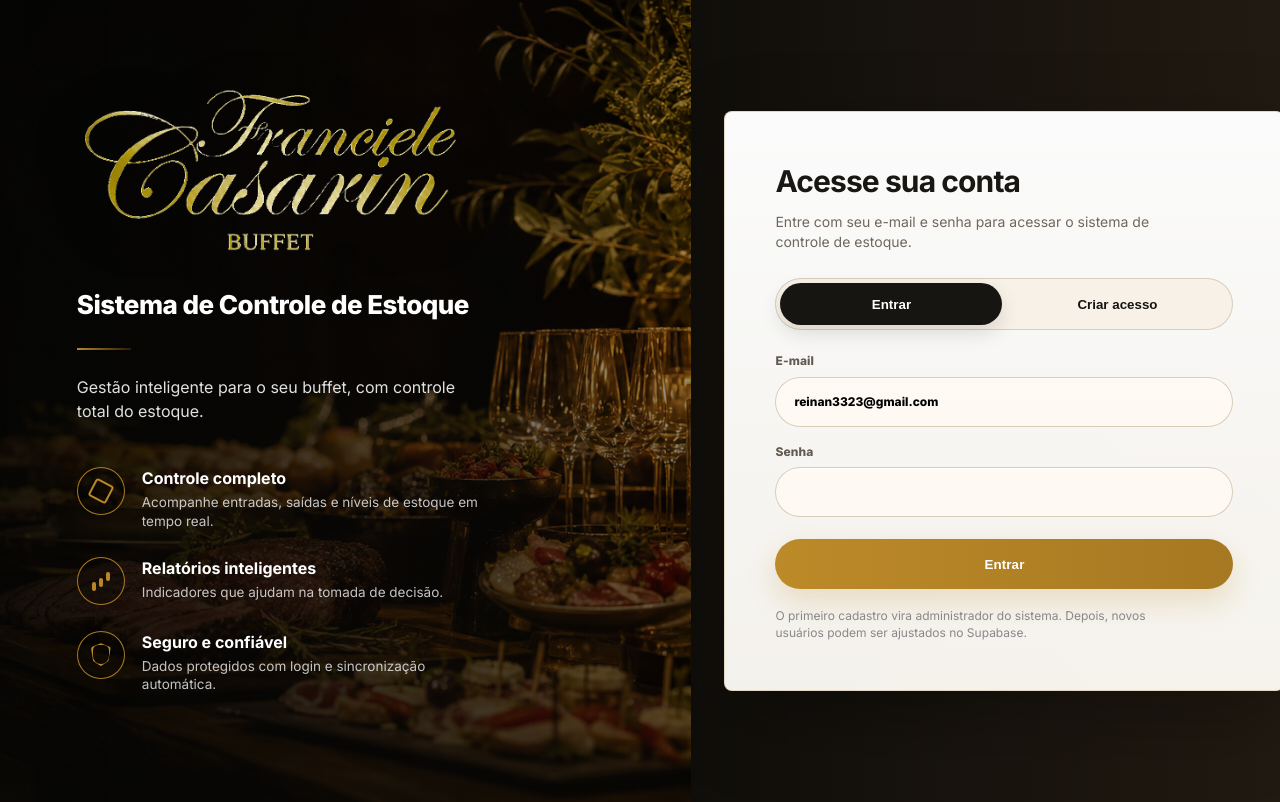
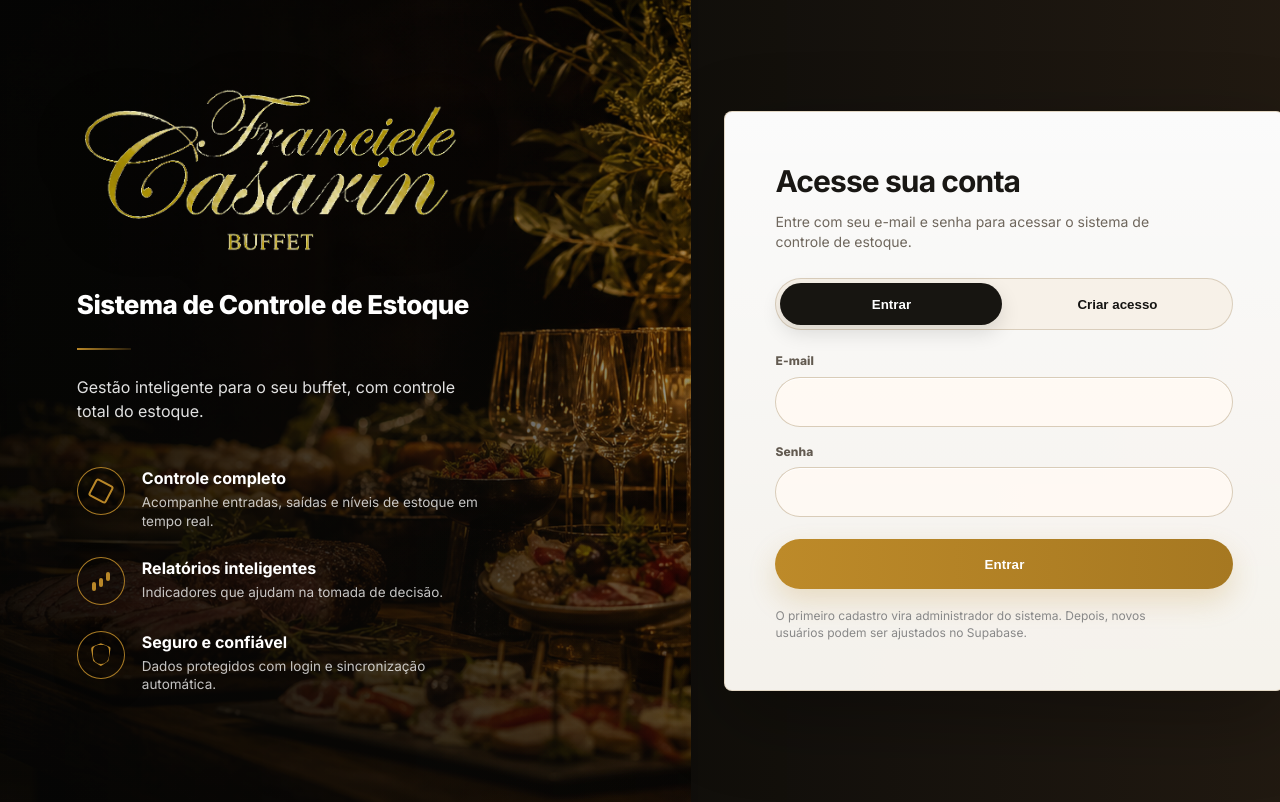
Before and after one commit to R3eiz/sistema-estoque-fran-casarin, a Next.js app: page / in a window 1280 px wide. Built offline with nearby package versions, Linux system fonts and the light colour scheme; no server answers.

Commit message:
Remoção de email da tela inicial
Remoção de email da tela inicial

```diff
--- a/components/LegacyStockSystem.tsx
+++ b/components/LegacyStockSystem.tsx
@@ -45,7 +45,7 @@ declare global {
 
 const basePath = process.env.NEXT_PUBLIC_BASE_PATH ?? "";
 const assetVersion = process.env.NEXT_PUBLIC_APP_VERSION ?? "local";
-const defaultEmail = "reinan3323@gmail.com";
+const defaultEmail = "";
 
 const LegacyHost = memo(function LegacyHost({ markup }: { markup: string }) {
   return <div dangerouslySetInnerHTML={{ __html: markup }} />;
```
